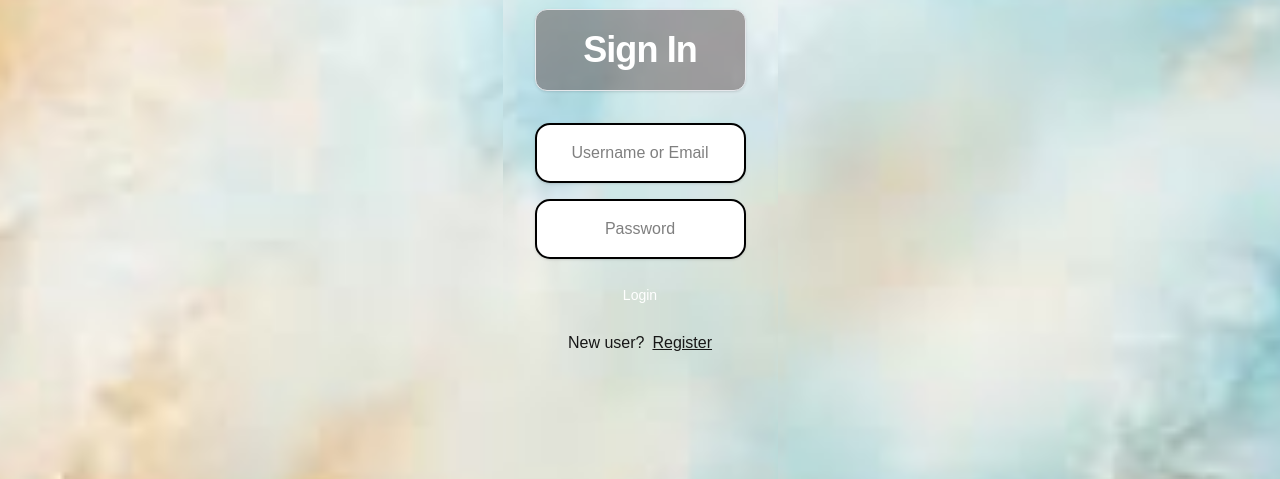
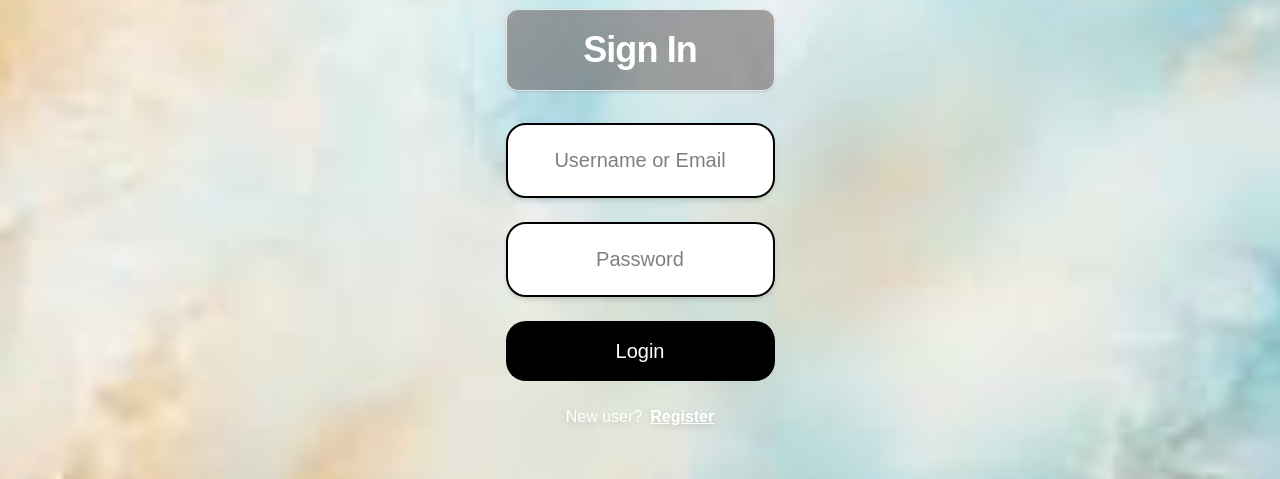
Before and after one commit to PallaviPattanashetti/newfrontend, a Next.js app: page /pages/Signin in a window 1280 px wide. Shown: the part 167-646 px from the top of the page. Built offline with nearby package versions, Linux system fonts and the light colour scheme; no server answers.

Commit message:
changed  login Input div

```diff
--- a/app/components/RegisterForm.tsx
+++ b/app/components/RegisterForm.tsx
@@ -1,3 +1,108 @@
+// "use client";
+
+// import React, { useEffect, useState } from "react";
+// import { Button } from "flowbite-react";
+// import { useRouter } from "next/navigation";
+// import { checkToken, createAccount } from "@/lib/user-services";
+// import { motion } from "framer-motion";
+
+// const RegisterPage = () => {
+//   const { push } = useRouter();
+
+//   const [register, setRegister] = useState({
+//     usernameOrEmail: "",
+//     password: "",
+//   });
+
+//   const isLoggedIn = checkToken();
+
+//   useEffect(() => {
+//     if (isLoggedIn) {
+//       push("/pages/HelpCategory");
+//     }
+//   }, [isLoggedIn, push]);
+
+//   const handleSubmit = async (e: React.FormEvent) => {
+//     e.preventDefault();
+
+//     const success = await createAccount(register);
+
+//     if (success) {
+//       alert("Account Created! Please Sign In.");
+//       push("/pages/Signin");
+//     } else {
+//       alert("Registration failed. Email might already exist.");
+//     }
+//   };
+
+//   const inputContainer =
+//     "w-full max-w-[505px] h-[60px] border-2 border-black rounded-[15px] bg-white flex items-center mb-4";
+//   const inputBase =
+//     "w-full h-full text-center border-none focus:ring-0 text-black";
+
+//   if (isLoggedIn) {
+//     return null;
+//   }
+
+//   return (
+//     <div
+//       className="min-h-screen flex flex-col items-center p-6 bg-cover bg-center"
+//       style={{ backgroundImage: "url('/assets/TBBackround.jpeg')" }}
+//     >
+//       <motion.div
+//         initial={{ y: -20, opacity: 0 }}
+//         animate={{ y: 0, opacity: 1 }}
+//         className="w-full max-w-87.5 bg-[#5F4F4F]/50 rounded-xl flex items-center justify-center my-6 md:my-8 p-5 border border-gray-200 shadow-sm"
+//       >
+//         <h1 className="text-3xl md:text-4xl font-bold text-white tracking-tight text-center">
+//           Register
+//         </h1>
+//       </motion.div>
+
+//       <form onSubmit={handleSubmit} className="w-full max-w-lg flex flex-col items-center">
+//         <div className={inputContainer}>
+//           <input
+//             type="text"
+//             placeholder="Username or Email"
+//             required
+//             className={inputBase}
+//             onChange={(e) =>
+//               setRegister({ ...register, usernameOrEmail: e.target.value })
+//             }
+//           />
+//         </div>
+
+//         <div className={inputContainer}>
+//           <input
+//             type="password"
+//             placeholder="Password"
+//             required
+//             className={inputBase}
+//             onChange={(e) => setRegister({ ...register, password: e.target.value })}
+//           />
+//         </div>
+
+//         <Button type="submit" className="w-full">Create Account</Button>
+
+//         <p className="mt-4">
+//           Already have an account?
+//           <span
+//             className="underline ml-2 cursor-pointer"
+//             onClick={() => push("/pages/Signin")}
+//           >
+//             Sign In
+//           </span>
+//         </p>
+//       </form>
+//     </div>
+//   );
+// };
+
+// export default RegisterPage;
+
+
+
+
 "use client";
 
 import React, { useEffect, useState } from "react";
@@ -36,9 +141,9 @@ const RegisterPage = () => {
   };
 
   const inputContainer =
-    "w-full max-w-[505px] h-[60px] border-2 border-black rounded-[15px] bg-white flex items-center mb-4";
+    "w-full max-w-[505px] h-[75px] border-2 border-black rounded-[20px] bg-white flex items-center mb-6 shadow-md transition-all focus-within:shadow-lg focus-within:scale-[1.02]";
   const inputBase =
-    "w-full h-full text-center border-none focus:ring-0 text-black";
+    "w-full h-full text-center border-none focus:ring-0 text-black text-xl font-medium bg-transparent rounded-[20px]";
 
   if (isLoggedIn) {
     return null;
@@ -82,12 +187,17 @@ const RegisterPage = () => {
           />
         </div>
 
-        <Button type="submit" className="w-full">Create Account</Button>
+        <Button
+          type="submit"
+          className="w-full max-w-[505px] h-[60px] text-xl rounded-[20px] bg-black hover:bg-gray-800"
+        >
+          Create Account
+        </Button>
 
-        <p className="mt-4">
+        <p className="mt-6 text-white drop-shadow-md">
           Already have an account?
           <span
-            className="underline ml-2 cursor-pointer"
+            className="underline ml-2 font-bold cursor-pointer hover:text-gray-300"
             onClick={() => push("/pages/Signin")}
           >
             Sign In
--- a/app/components/SigninForm.tsx
+++ b/app/components/SigninForm.tsx
@@ -1,3 +1,128 @@
+// "use client";
+
+// import React, { useEffect, useState } from "react";
+// import { Button } from "flowbite-react";
+// import { useRouter } from "next/navigation";
+// import { checkToken, login } from "@/lib/user-services";
+// import { motion } from "framer-motion";
+
+// const SigninPage = () => {
+//   const { push } = useRouter();
+
+//   const [signin, setSignin] = useState({
+//     usernameOrEmail: "",
+//     password: "",
+//   });
+
+//   const [isSubmitting, setIsSubmitting] = useState(false);
+//   const [errorMessage, setErrorMessage] = useState("");
+//   const isLoggedIn = checkToken();
+
+//   useEffect(() => {
+//     if (isLoggedIn) {
+//       push("/pages/HelpCategory");
+//     }
+//   }, [isLoggedIn, push]);
+
+//   const handleSubmit = async (e: React.FormEvent) => {
+//     e.preventDefault();
+//     setIsSubmitting(true);
+//     setErrorMessage("");
+
+//     const token = await login({
+//       usernameOrEmail: signin.usernameOrEmail,
+//       password: signin.password,
+//     });
+
+//     if (token) {
+//       push("/pages/HelpCategory");
+//     } else {
+//       setErrorMessage("Invalid credentials. Please try again.");
+//     }
+
+//     setIsSubmitting(false);
+//   };
+
+//   const inputContainer =
+//     "w-full max-w-[505px] h-[60px] border-2 border-black rounded-[15px] bg-white flex items-center overflow-hidden mb-4 shadow-sm focus-within:ring-2 focus-within:ring-black transition-all";
+//   const inputBase =
+//     "w-full h-full text-center border-none focus:ring-0 text-black placeholder-black/50 font-medium bg-transparent";
+
+//   if (isLoggedIn) {
+//     return null;
+//   }
+
+//   return (
+//     <div
+//       className="min-h-screen bg-cover bg-center flex flex-col items-center p-4 md:p-8"
+//       style={{ backgroundImage: "url('/assets/TBBackround.jpeg')" }}
+//     >
+//       <motion.div
+//         initial={{ y: -20, opacity: 0 }}
+//         animate={{ y: 0, opacity: 1 }}
+//         className="w-full max-w-87.5 bg-[#5F4F4F]/50 rounded-xl flex items-center justify-center my-6 md:my-8 p-5 border border-gray-200 shadow-sm"
+//       >
+//         <h1 className="text-3xl md:text-4xl font-bold text-white tracking-tight text-center">
+//           Sign In
+//         </h1>
+//       </motion.div>
+
+//       <form
+//         onSubmit={handleSubmit}
+//         className="w-full max-w-lg flex flex-col items-center"
+//       >
+//         <motion.div className={inputContainer}>
+//           <input
+//             type="text"
+//             placeholder="Username or Email"
+//             required
+//             className={inputBase}
+//             onChange={(e) =>
+//               setSignin({ ...signin, usernameOrEmail: e.target.value })
+//             }
+//           />
+//         </motion.div>
+
+//         <div className={inputContainer}>
+//           <input
+//             type="password"
+//             placeholder="Password"
+//             required
+//             className={inputBase}
+//             onChange={(e) =>
+//               setSignin({ ...signin, password: e.target.value })
+//             }
+//           />
+//         </div>
+
+//         <Button type="submit" className="w-full">
+//           {isSubmitting ? "Signing in..." : "Login"}
+//         </Button>
+
+//         {errorMessage ? (
+//           <p className="mt-3 text-sm text-red-200 bg-black/30 px-3 py-2 rounded-md">
+//             {errorMessage}
+//           </p>
+//         ) : null}
+
+//         <p className="mt-4">
+//           New user?
+//           <span
+//             className="underline ml-2 cursor-pointer"
+//             onClick={() => push("/pages/Register")}
+//           >
+//             Register
+//           </span>
+//         </p>
+//       </form>
+//     </div>
+//   );
+// };
+
+// export default SigninPage;
+
+
+
 "use client";
 
 import React, { useEffect, useState } from "react";
@@ -43,10 +168,11 @@ const SigninPage = () => {
     setIsSubmitting(false);
   };
 
+
   const inputContainer =
-    "w-full max-w-[505px] h-[60px] border-2 border-black rounded-[15px] bg-white flex items-center overflow-hidden mb-4 shadow-sm focus-within:ring-2 focus-within:ring-black transition-all";
+    "w-full max-w-[505px] h-[75px] border-2 border-black rounded-[20px] bg-white flex items-center mb-6 shadow-md transition-all focus-within:shadow-lg focus-within:scale-[1.02]";
   const inputBase =
-    "w-full h-full text-center border-none focus:ring-0 text-black placeholder-black/50 font-medium bg-transparent";
+    "w-full h-full text-center border-none focus:ring-0 text-black text-xl font-medium bg-transparent rounded-[20px]";
 
   if (isLoggedIn) {
     return null;
@@ -71,7 +197,12 @@ const SigninPage = () => {
         onSubmit={handleSubmit}
         className="w-full max-w-lg flex flex-col items-center"
       >
-        <motion.div className={inputContainer}>
+        <motion.div
+          initial={{ x: -10, opacity: 0 }}
+          animate={{ x: 0, opacity: 1 }}
+          transition={{ delay: 0.1 }}
+          className={inputContainer}
+        >
           <input
             type="text"
             placeholder="Username or Email"
@@ -83,7 +214,12 @@ const SigninPage = () => {
           />
         </motion.div>
 
-        <div className={inputContainer}>
+        <motion.div
+          initial={{ x: 10, opacity: 0 }}
+          animate={{ x: 0, opacity: 1 }}
+          transition={{ delay: 0.2 }}
+          className={inputContainer}
+        >
           <input
             type="password"
             placeholder="Password"
@@ -93,22 +229,30 @@ const SigninPage = () => {
               setSignin({ ...signin, password: e.target.value })
             }
           />
-        </div>
+        </motion.div>
 
-        <Button type="submit" className="w-full">
+        <Button
+          type="submit"
+          disabled={isSubmitting}
+          className="w-full max-w-[505px] h-[60px] text-xl rounded-[20px] bg-black hover:bg-gray-800 transition-colors"
+        >
           {isSubmitting ? "Signing in..." : "Login"}
         </Button>
 
         {errorMessage ? (
-          <p className="mt-3 text-sm text-red-200 bg-black/30 px-3 py-2 rounded-md">
+          <motion.p
+            initial={{ scale: 0.9, opacity: 0 }}
+            animate={{ scale: 1, opacity: 1 }}
+            className="mt-4 text-sm font-bold text-red-400 bg-black/60 px-4 py-2 rounded-lg"
+          >
             {errorMessage}
-          </p>
+          </motion.p>
         ) : null}
 
-        <p className="mt-4">
+        <p className="mt-6 text-white drop-shadow-md">
           New user?
           <span
-            className="underline ml-2 cursor-pointer"
+            className="underline ml-2 font-bold cursor-pointer hover:text-gray-300"
             onClick={() => push("/pages/Register")}
           >
             Register
--- a/app/pages/HelpCategory/page.tsx
+++ b/app/pages/HelpCategory/page.tsx
@@ -79,7 +79,7 @@ export default function HelpCategory() {
         </motion.div>
       </div>
 
-      <div className="grid grid-cols-1 md:grid-cols-2 lg:grid-cols-3 gap-6 gap-y-12 w-full max-w-250 justify-items-center mb-12">
+      <div className="grid grid-cols-1 md:grid-cols-2 lg:grid-cols-3 gap-6 gap-y-12 w-full max-w-250  justify-items-center mb-12">
         {bottomCardData.map((item) => (
           <motion.div
             key={item.title}
```
